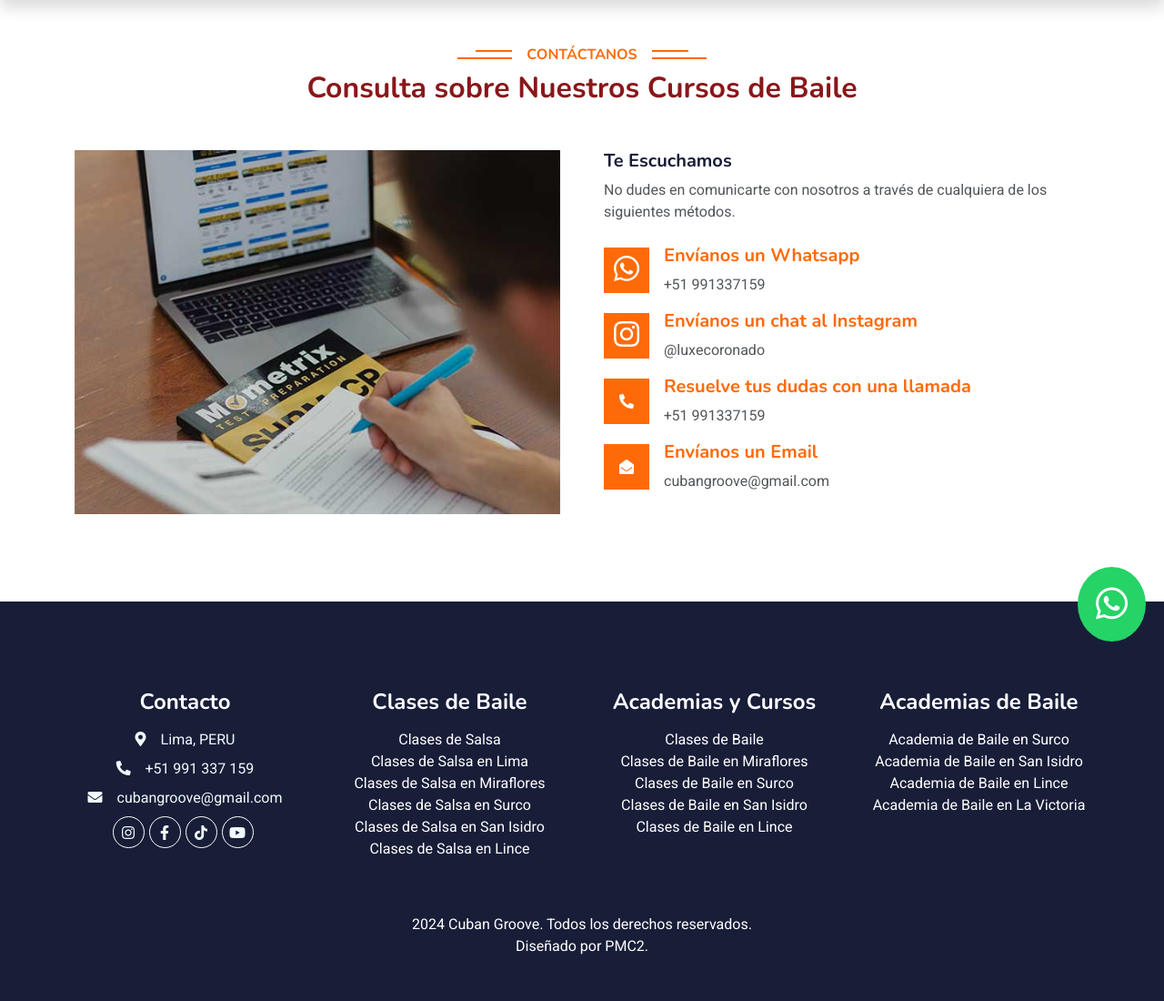
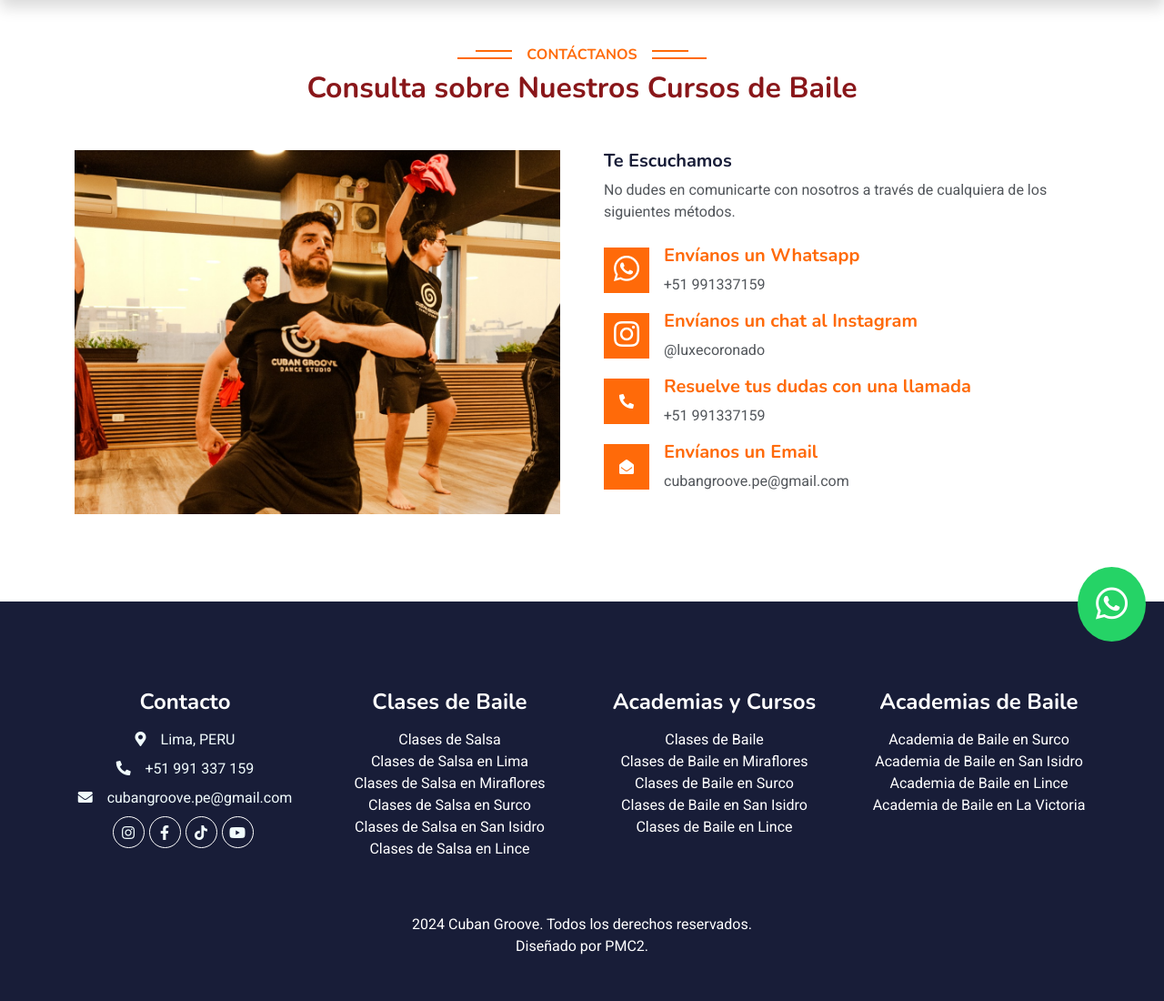
Before and after one commit to paulcobox/webluxe, a Django app: page /contact in a window 1280 px wide. Shown: the part 75-1175 px from the top of the page at 91% size. Run offline with Django 3.2, Linux system fonts and the light colour scheme; data comes from the database, SQL or seed files in the repository; parts of the project's set-up code (start-up, migrations or seed data) failed here and were passed over; some libraries are stand-ins or nearby versions.

Commit message:
foto blog and contact

```diff
--- a/templates/_base.html
+++ b/templates/_base.html
@@ -155,7 +155,7 @@
                         <h4 class="text-white mb-3">Contacto</h4>
                         <p class="mb-2"><i class="fa fa-map-marker-alt me-3"></i>Lima, PERU</p>
                         <p class="mb-2"><i class="fa fa-phone-alt me-3"></i>+51 991 337 159</p>
-                        <p class="mb-2"><i class="fa fa-envelope me-3"></i>cubangroove@gmail.com</p>
+                        <p class="mb-2"><i class="fa fa-envelope me-3"></i>cubangroove.pe@gmail.com</p>
                         <div class="d-flex mb-5 justify-content-center">
                             <a class="btn btn-outline-light btn-social" href="https://www.instagram.com/luxecoronado/" target="_blank"><i class="fab fa-instagram"></i></a>
                             <a class="btn btn-outline-light btn-social" href="https://www.facebook.com/muevetecuba" target="_blank"><i class="fab fa-facebook-f"></i></a>
--- a/templates/content_site/contact.html
+++ b/templates/content_site/contact.html
@@ -57,7 +57,7 @@
                         </div>
                         <div class="ms-3">
                             <h5 class="color-oran">Envíanos un Email</h5>
-                            <p class="mb-0">cubangroove@gmail.com</p>
+                            <p class="mb-0">cubangroove.pe@gmail.com</p>
                         </div>
                     </div>
                 </div>
--- a/templates/content_site/privacy_policies.html
+++ b/templates/content_site/privacy_policies.html
@@ -48,7 +48,7 @@
                     </ul>
 
                     <h3>5. Derechos de los Usuarios</h3>
-                    <p>Tienes derecho a acceder, rectificar y cancelar tus datos personales. Para ejercer estos derechos, contacta a <strong>cubangroove@gmail.com</strong>.</p>
+                    <p>Tienes derecho a acceder, rectificar y cancelar tus datos personales. Para ejercer estos derechos, contacta a <strong>cubangroove.pe@gmail.com</strong>.</p>
 
                     <h3>6. Uso de Cookies y Tecnologías Similares</h3>
                     <p>El sitio web utiliza cookies para mejorar la navegación y analizar el uso del sitio. Puedes configurar tu navegador para bloquear cookies, aunque esto podría afectar la funcionalidad del sitio.</p>
@@ -57,7 +57,7 @@
                     <p>Cuban Groove puede modificar esta política en cualquier momento. Cualquier cambio se publicará en esta página, y recomendamos revisar periódicamente nuestra política.</p>
 
                     <h3>8. Contacto</h3>
-                    <p>Para preguntas sobre nuestra política de privacidad, contacta a <strong>cubangroove@gmail.com</strong>.</p>
+                    <p>Para preguntas sobre nuestra política de privacidad, contacta a <strong>cubangroove.pe@gmail.com</strong>.</p>
 
                 </section>
             </div>
```
Also changed, not shown: static/img/contact/contact.jpg.
